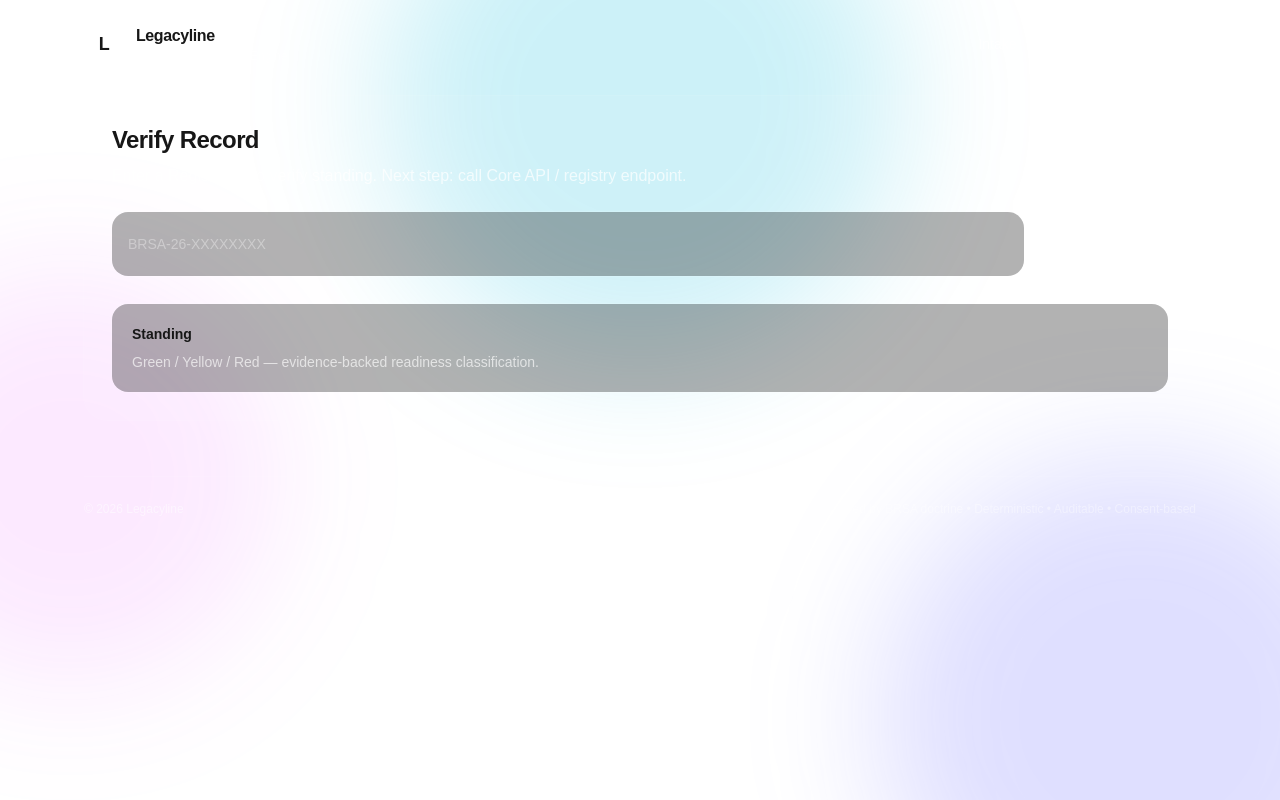
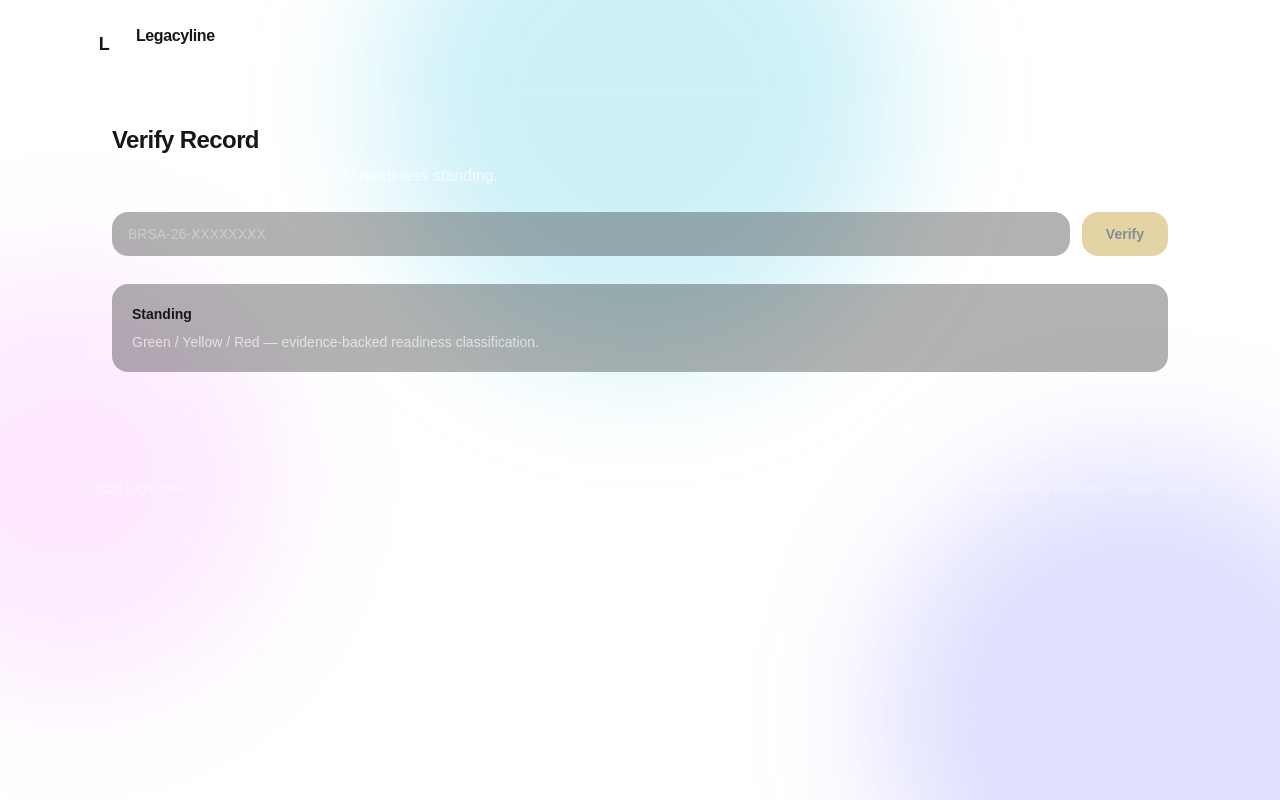
Before and after one commit to cken1977-create/legacyline-web, a Next.js app in the folder legacyline-ui/: page /verify in a window 1280 px wide. Built offline with nearby package versions, Linux system fonts and the light colour scheme; no server answers.

Commit message:
Update page.tsx

```diff
--- a/legacyline-ui/app/verify/page.tsx
+++ b/legacyline-ui/app/verify/page.tsx
@@ -1,34 +1,115 @@
+"use client";
+
+import { useState } from "react";
 import Shell from "../_components/Shell";
+import { api } from "../../lib/api";
+
+type VerifyResult = {
+  registry_id: string;
+  readiness_state: "GREEN" | "YELLOW" | "RED";
+  status: string;
+  last_updated_at: string;
+};
+
+const STATE_CONFIG = {
+  GREEN:  { label: "Green — Ready",        color: "#34D399", bg: "rgba(52,211,153,0.1)",  ring: "rgba(52,211,153,0.3)"  },
+  YELLOW: { label: "Yellow — Developing",  color: "#F59E0B", bg: "rgba(245,158,11,0.1)",  ring: "rgba(245,158,11,0.3)"  },
+  RED:    { label: "Red — Pre-Readiness",  color: "#F87171", bg: "rgba(248,113,113,0.1)", ring: "rgba(248,113,113,0.3)" },
+};
 
 export default function VerifyPage() {
+  const [rid, setRid] = useState("");
+  const [result, setResult] = useState<VerifyResult | null>(null);
+  const [loading, setLoading] = useState(false);
+  const [error, setError] = useState("");
+
+  async function handleVerify() {
+    const clean = rid.trim().toUpperCase();
+    if (!clean) return;
+    setLoading(true);
+    setError("");
+    setResult(null);
+    try {
+      const data = await api<VerifyResult>(`/registry/v1/lookup?rid=${encodeURIComponent(clean)}`);
+      setResult(data);
+    } catch (err: any) {
+      setError("No record found for that Registry ID.");
+    } finally {
+      setLoading(false);
+    }
+  }
+
+  const cfg = result ? STATE_CONFIG[result.readiness_state] ?? STATE_CONFIG.RED : null;
+
   return (
     <Shell>
       <div className="rounded-3xl bg-white/5 p-7 ring-1 ring-white/10">
         <h2 className="text-2xl font-semibold tracking-tight">Verify Record</h2>
         <p className="mt-2 text-white/70">
-          Enter a Registry ID to verify standing. Next step: call Core API /
-          registry endpoint.
+          Enter a BRSA Registry ID to verify readiness standing.
         </p>
 
         <div className="mt-6 flex flex-col gap-3 md:flex-row">
           <input
+            value={rid}
+            onChange={(e) => setRid(e.target.value)}
+            onKeyDown={(e) => e.key === "Enter" && handleVerify()}
             className="w-full rounded-2xl bg-black/30 px-4 py-3 text-sm text-white placeholder:text-white/35 ring-1 ring-white/10 outline-none focus:ring-white/25"
             placeholder="BRSA-26-XXXXXXXX"
           />
           <button
-            className="rounded-2xl bg-white/10 px-5 py-3 text-sm font-semibold text-white ring-1 ring-white/15 hover:bg-white/15"
-            disabled
+            onClick={handleVerify}
+            disabled={loading || !rid.trim()}
+            className="rounded-2xl bg-[#C8A84B] px-6 py-3 text-sm font-semibold text-[#0B1C30] hover:bg-[#E2C47A] disabled:opacity-50 disabled:cursor-not-allowed whitespace-nowrap"
           >
-            Verify (API next)
+            {loading ? "Checking..." : "Verify"}
           </button>
         </div>
 
-        <div className="mt-7 rounded-2xl bg-black/30 p-5 ring-1 ring-white/10">
-          <div className="text-sm font-semibold">Standing</div>
-          <div className="mt-2 text-sm text-white/65">
-            Green / Yellow / Red — evidence-backed readiness classification.
+        {error && (
+          <div className="mt-5 rounded-2xl bg-red-500/10 p-4 ring-1 ring-red-500/30 text-sm text-red-300">
+            {error}
           </div>
-        </div>
+        )}
+
+        {result && cfg && (
+          <div className="mt-5 rounded-2xl p-5 ring-1" style={{ background: cfg.bg, boxShadow: `0 0 0 1px ${cfg.ring}` }}>
+            <div className="flex items-center justify-between mb-4">
+              <div className="text-xs font-bold uppercase tracking-widest text-white/50">Readiness Standing</div>
+              <span className="text-xs font-bold uppercase tracking-wider px-3 py-1 rounded" style={{ color: cfg.color, background: cfg.bg, boxShadow: `0 0 0 1px ${cfg.ring}` }}>
+                {result.readiness_state}
+              </span>
+            </div>
+            <div className="text-lg font-bold mb-1" style={{ color: cfg.color }}>{cfg.label}</div>
+            <div className="text-sm text-white/60 mb-4">Evidence-backed readiness classification per BRSA doctrine.</div>
+            <div className="grid grid-cols-2 gap-3 text-sm">
+              <div>
+                <div className="text-white/40 text-xs uppercase tracking-wider mb-1">Registry ID</div>
+                <div className="text-white font-mono">{result.registry_id}</div>
+              </div>
+              <div>
+                <div className="text-white/40 text-xs uppercase tracking-wider mb-1">Status</div>
+                <div className="text-white capitalize">{result.status}</div>
+              </div>
+              <div className="col-span-2">
+                <div className="text-white/40 text-xs uppercase tracking-wider mb-1">Last Updated</div>
+                <div className="text-white">{new Date(result.last_updated_at).toLocaleString()}</div>
+              </div>
+            </div>
+            <div className="mt-4 pt-4 border-t border-white/10 text-xs text-white/35">
+              Powered by BRSA Standards Authority · Deterministic · Auditable · Consent-based
+            </div>
+          </div>
+        )}
+
+        {!result && !error && !loading && (
+          <div className="mt-7 rounded-2xl bg-black/30 p-5 ring-1 ring-white/10">
+            <div className="text-sm font-semibold">Standing</div>
+            <div className="mt-2 text-sm text-white/65">
+              Green / Yellow / Red — evidence-backed readiness classification.
+            </div>
+          </div>
+        )}
       </div>
     </Shell>
   );
```
